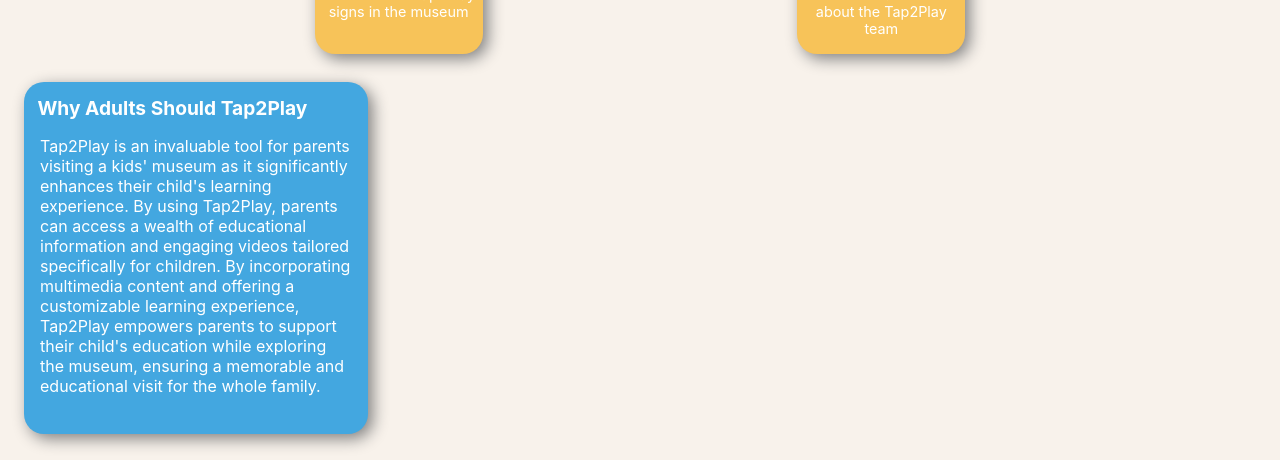
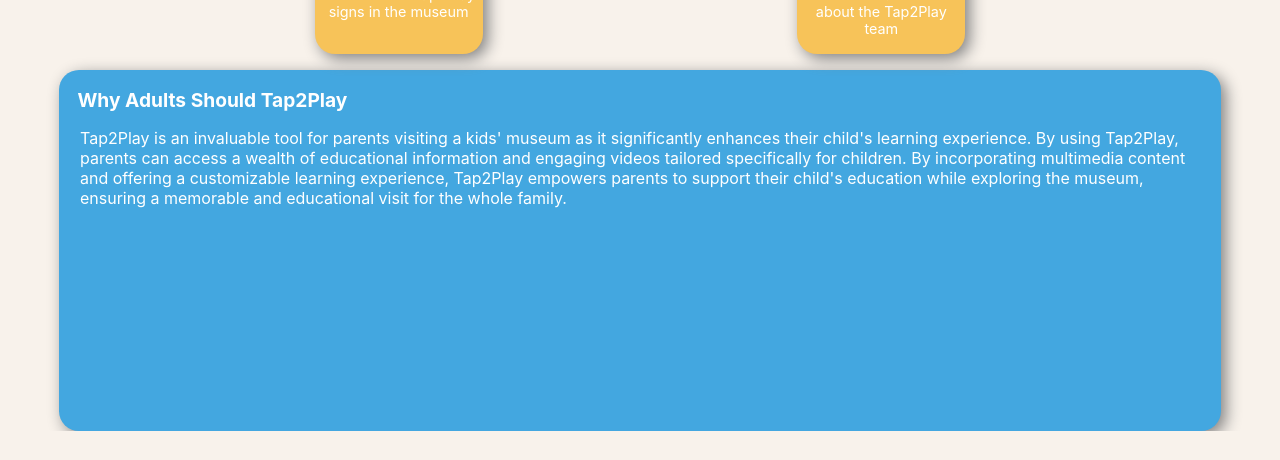
Before and after one commit to ChrisTrannn/pretendFinal, a React (Create React App) app: page / in a window 1280 px wide. Shown: the part 1367-1827 px from the top of the page. After the commit the page ends 1798 px from the top, so only its background shows below. Built offline with nearby package versions, Linux system fonts and the light colour scheme.

Commit message:
Fixed css

```diff
--- a/src/components/Home.css
+++ b/src/components/Home.css
@@ -120,10 +120,13 @@
     border-radius: 20px;
     width: 21.5em;
     height: 22em;
-    margin: 1.8em 0em;
-    margin-left: 1.5em;
+    margin: 2em 0em;
     box-shadow: 0.3em 0.3em 1em gray;
     color: white;
+
+    margin: auto;
+    width: 90%;
+    padding: 0.3em;
 }
 
 .adultsCardTitle {
```
